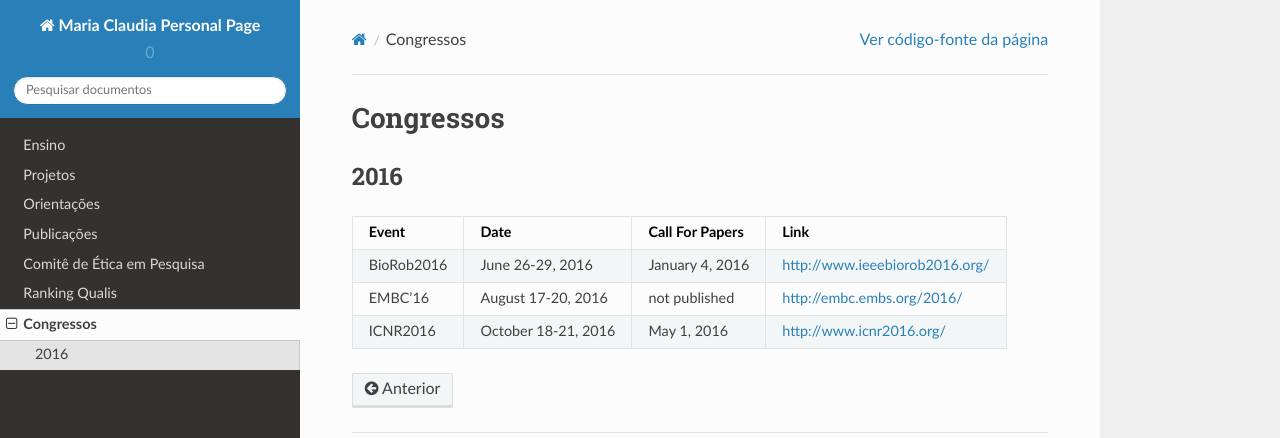
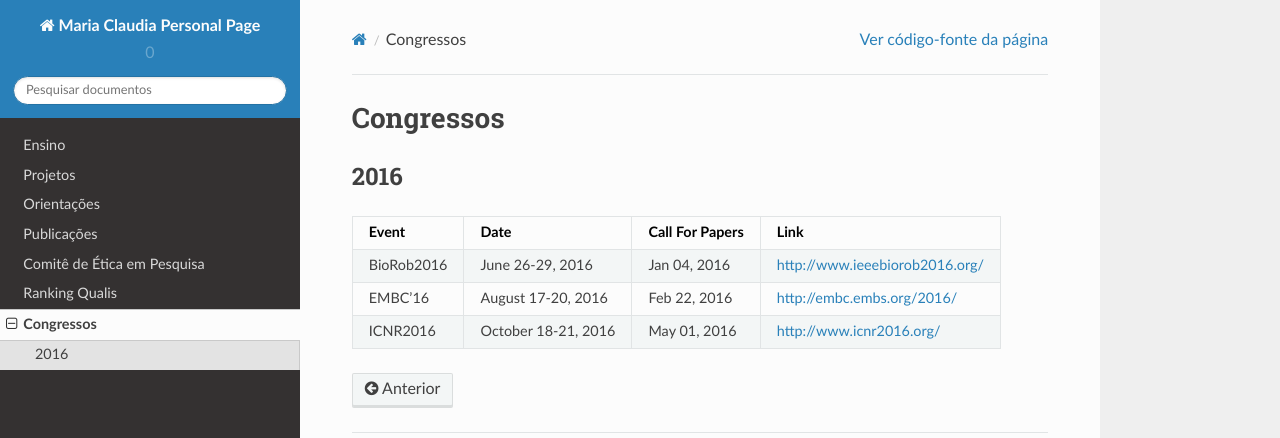
Before and after one commit to mclaudia/personal_page_fei, a Sphinx documentation site: the page built from source/congressos.rst, in a window 1280 px wide. Shown: the top 438 px of the page. Built offline with Sphinx 7.4.7 and the Read the Docs theme 2.0.0, drawn with Linux system fonts in a browser that asks for light colours.

Commit message:
update embc cfp deadlines

```diff
--- a/source/congressos.rst
+++ b/source/congressos.rst
@@ -8,6 +8,6 @@ Congressos
 .. csv-table::
    :header: "Event", "Date", "Call For Papers", "Link"
 
-    "BioRob2016",   "June 26-29, 2016",     "January 4, 2016",   "http://www.ieeebiorob2016.org/"
-    "EMBC'16",      "August 17-20, 2016",   "not published",    "http://embc.embs.org/2016/"
-    "ICNR2016",     "October 18-21, 2016",  "May 1, 2016",      "http://www.icnr2016.org/"
+    "BioRob2016",   "June 26-29, 2016",     "Jan 04, 2016", "http://www.ieeebiorob2016.org/"
+    "EMBC'16",      "August 17-20, 2016",   "Feb 22, 2016", "http://embc.embs.org/2016/"
+    "ICNR2016",     "October 18-21, 2016",  "May 01, 2016", "http://www.icnr2016.org/"
```
